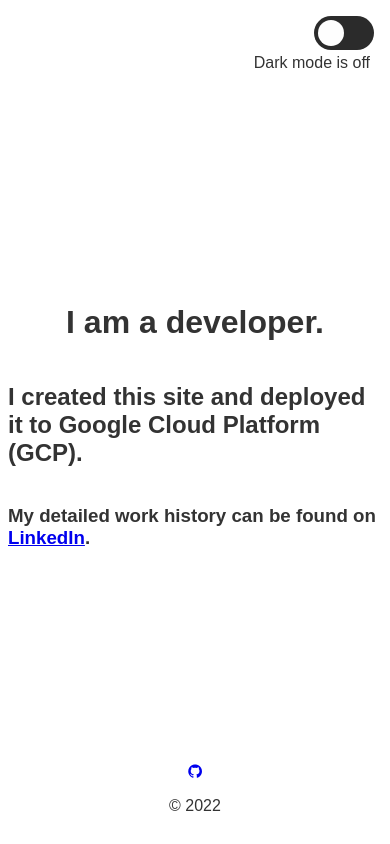
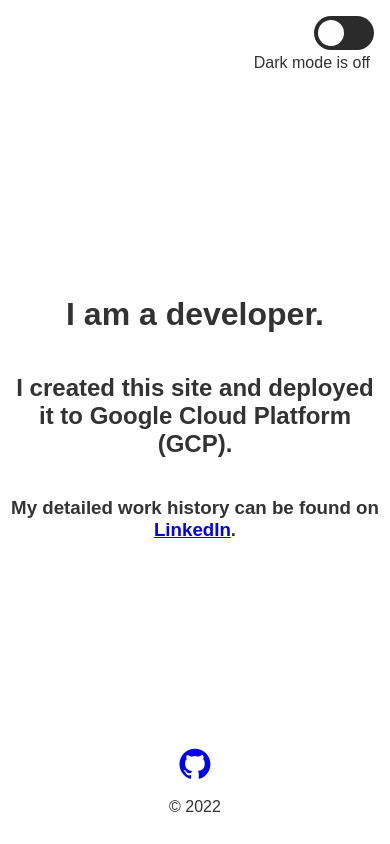
Before and after one commit to thisisserious/lauraabend, a plain HTML site: page index.html in a window 390 px wide. Drawn offline with nearby package versions, Linux system fonts and the light colour scheme.

Commit message:
center text so it looks nice on mobile, too; add sizing for github icon

```diff
--- a/style.css
+++ b/style.css
@@ -32,13 +32,18 @@ a:visited {
     padding: 0px 4px;
 }
 
+.fa.fa-github {
+    font-size: 36px;
+}
+
 .main-content {
     align-items: center;
     display: flex;
     flex-direction: column;
     flex-wrap: wrap;
-    height: 80vh;
+    height: 78vh;
     justify-content: center;
+    text-align: center;
 }
 
 .switch {
```
